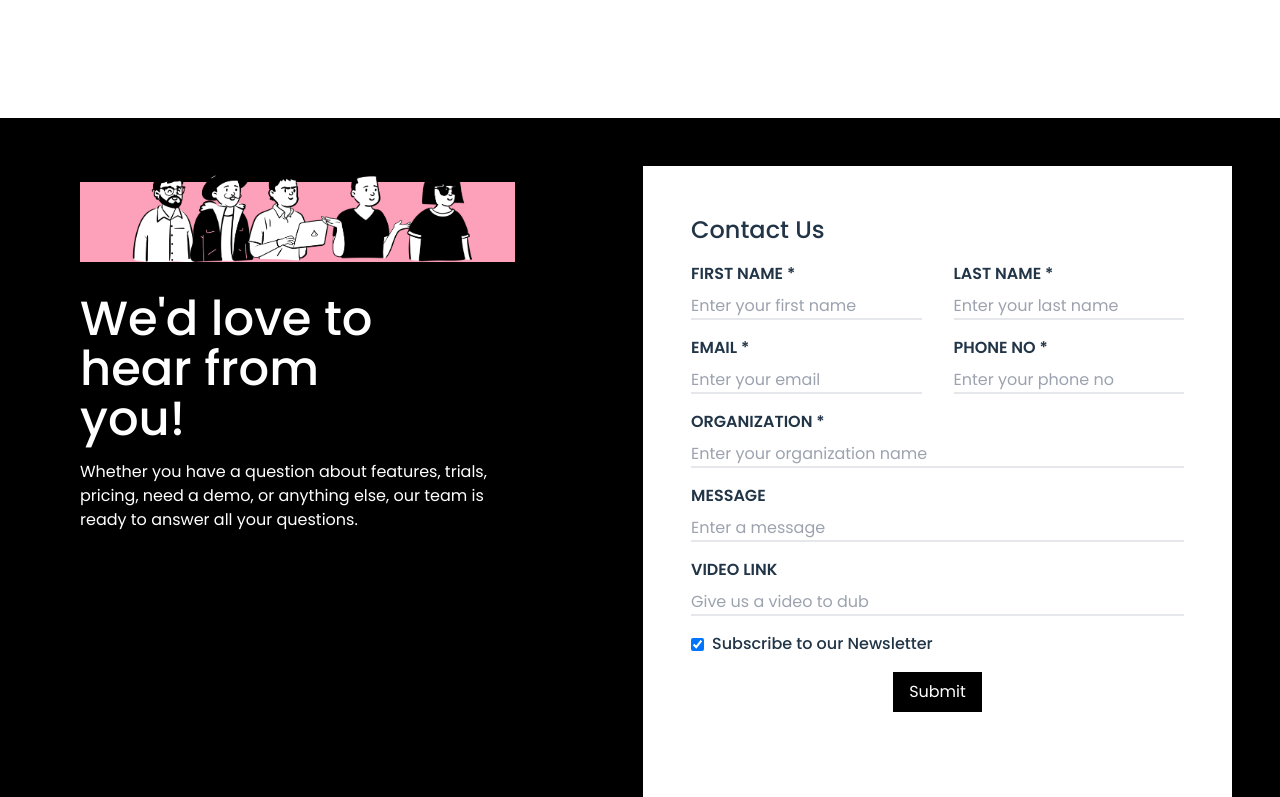
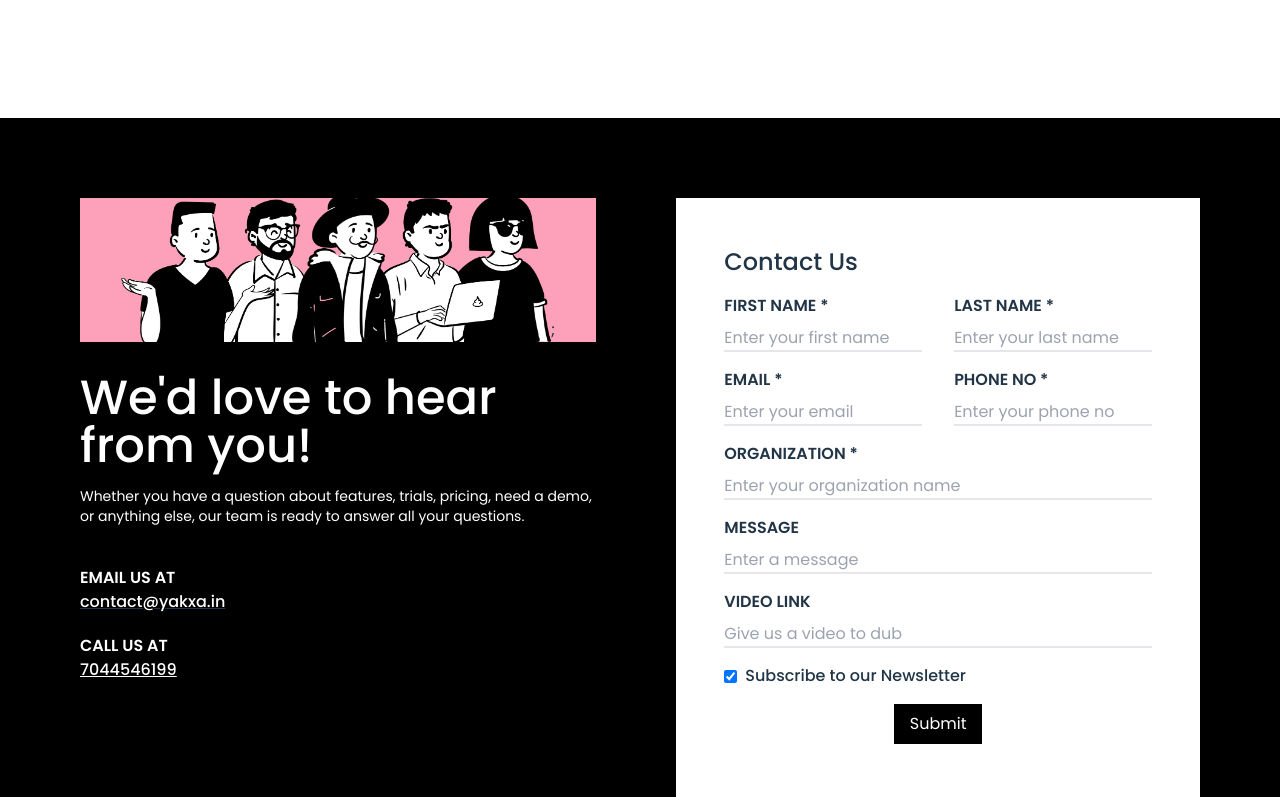
Before and after one commit to yakxaa/yakxa-web, a React (Vite) app: page / in a window 1280 px wide. Shown: the part 5043-5840 px from the top of the page. Built offline with nearby package versions, Linux system fonts and the light colour scheme; what ps-scrollbar-tailwind would draw is missing.

Commit message:
fix: contact-us

```diff
--- a/src/layouts/contact.jsx
+++ b/src/layouts/contact.jsx
@@ -1,26 +1,27 @@
 import { Formik, Form, Field, ErrorMessage } from "formik";
 import * as Yup from "yup";
-import { ToastContainer, toast } from 'react-toastify';
-import 'react-toastify/dist/ReactToastify.css';
-import axios from 'axios';
-
-
+import { ToastContainer, toast } from "react-toastify";
+import "react-toastify/dist/ReactToastify.css";
+import axios from "axios";
 
 function InputField(props) {
   return (
-    <div className="flex flex-col items-start max-md:py-4">
-      <label htmlFor={props.id} className="font-semibold mb-2">
+    <div className='flex flex-col items-start max-md:py-4'>
+      <label htmlFor={props.id} className='font-semibold mb-2'>
         {props.label.toUpperCase()}
       </label>
-      <Field type={props.type}
+      <Field
+        type={props.type}
         name={props.id}
         id={props.id}
         placeholder={props.placeholder}
-        className={` border-b-2 focus:outline-0 w-full focus:border-b-2 focus:border-black leading-6 ${(props.err ? "border-red-400" : "")}`} />
+        className={` border-b-2 focus:outline-0 w-full focus:border-b-2 focus:border-black leading-6 ${
+          props.err ? "border-red-400" : ""
+        }`}
+      />
 
-      <div className={(props.err) ? "text-red-400 text-xs" : "hidden"} >
-
-        <ErrorMessage name={props.id} component="span" />
+      <div className={props.err ? "text-red-400 text-xs" : "hidden"}>
+        <ErrorMessage name={props.id} component='span' />
       </div>
 
       {/* <input
@@ -33,21 +34,36 @@ function InputField(props) {
   );
 }
 
-const contactUsSchema = Yup.object().shape(
-  {
-    first_name: Yup.string().min(3, "Too short - Minium 3 characters").max(25, "Too large - Maximum 25 characters").required("First Name is required"),
-    last_name: Yup.string().min(3, "Too short - Minium 3 characters").max(25, "Too large - Maximum 25 characters").required("Last Name is required"),
-    email: Yup.string().email("Enter a valid email").required("email is required"),
-    phone: Yup.string().matches(/^(\+?\d{0,4})?\s?-?\s?(\(?\d{3}\)?)\s?-?\s?(\(?\d{3}\)?)\s?-?\s?(\(?\d{4}\)?)?$/, "Enter a valid phone Number").required("Enter a phone no."),
-    organization_name: Yup.string().min(3, "Too short - Minium 3 characters").max(50, "Too large - Maximum 50 characters").required("Organisation is required"),
-    message: Yup.string().max(1000, "Too large - Maximum 1000 characters").nullable(),
+const contactUsSchema = Yup.object().shape({
+  first_name: Yup.string()
+    .min(3, "Too short - Minimum 3 characters")
+    .max(25, "Too large - Maximum 25 characters")
+    .required("First Name is required"),
+  last_name: Yup.string()
+    .min(3, "Too short - Minimum 3 characters")
+    .max(25, "Too large - Maximum 25 characters")
+    .required("Last Name is required"),
+  email: Yup.string()
+    .email("Enter a valid email")
+    .required("email is required"),
+  phone: Yup.string()
+    .matches(
+      /^(\+?\d{0,4})?\s?-?\s?(\(?\d{3}\)?)\s?-?\s?(\(?\d{3}\)?)\s?-?\s?(\(?\d{4}\)?)?$/,
+      "Enter a valid phone Number"
+    )
+    .required("Enter a phone no."),
+  organization_name: Yup.string()
+    .min(3, "Too short - Minimum 3 characters")
+    .max(50, "Too large - Maximum 50 characters")
+    .required("Organisation is required"),
+  message: Yup.string()
+    .max(1000, "Too large - Maximum 1000 characters")
+    .nullable(),
   video_link: Yup.string().url("Enter a valid URL").nullable(),
   newsletter: Yup.boolean(),
-  }
-)
+});
 
 const ContactForm = (props) => {
-
   const initialValues = {
     first_name: "",
     last_name: "",
@@ -57,131 +73,170 @@ const ContactForm = (props) => {
     message: "",
     video_link: "",
     newsletter: true,
-  }
+  };
 
   const submitForm = async (values) => {
-    const baseUrl = import.meta.env.VITE_BE_BASE_URL
+    const baseUrl = import.meta.env.VITE_BE_BASE_URL;
 
-    const { first_name, last_name, email, organization_name, message, video_link, phone } = values
+    const {
+      first_name,
+      last_name,
+      email,
+      organization_name,
+      message,
+      video_link,
+      phone,
+    } = values;
 
     try {
+      var prom = [
+        axios.post(
+          baseUrl + "lead",
+          {
+            first_name,
+            last_name,
+            email,
+            organization_name,
+            message,
+            video_link,
+            phone,
+          },
+          {
+            headers: {
+              "Content-Type": "application/json; charset=utf-8",
+            },
+          }
+        ),
+      ];
 
-      var prom = [
-           axios.post(baseUrl + "lead", { first_name, last_name, email, organization_name, message, video_link, phone }, {
+      if (values.newsletter)
+        prom.push(
+          axios.post(
+            baseUrl + "newsletter/user",
+            { email: values.email },
+            {
               headers: {
-          "Content-Type": "application/json; charset=utf-8"
+                "Content-Type": "application/json; charset=utf-8",
+              },
             }
-      }),
-        ]
+          )
+        );
 
-      if(values.newsletter)
-        prom.push(axios.post(baseUrl + "newsletter/user", {email: values.email}, {
-          headers: {
-            "Content-Type": "application/json; charset=utf-8"
+      const responses = await Promise.all(prom);
+
+      if (
+        responses[0].status === 201 &&
+        (responses[1] ? responses[1].status === 200 : true)
+      )
+        toast("Submitted Successfully");
+      else toast("Error occured");
+    } catch (error) {
+      console.log(error);
+      toast("An error occured");
     }
-        }),)
-
-      const responses = await Promise.all(
-        prom
-      )
-
-
-
-      if (responses[0].status === 201 && ((responses[1]) ? (responses[1].status === 200) : true))
-        toast("Submitted Successfully")
-      else
-        toast("Error occured")
-
-    } catch (error) {
-      console.log(error)
-      toast("An error occured")
-    }
-  }
+  };
   return (
-    <div className="md:basis-1/2 bg-white mx-4 my-8 p-4 md:m-12 md:p-12">
+    <div className='md:basis-1/2 bg-white px-6 py-8 mt-5 md:mt-0 md:p-12'>
       <Formik
         initialValues={initialValues}
         validationSchema={contactUsSchema}
-        onSubmit={submitForm}
-      >
-        {formik => {
-          const { handleChange, values, errors, touched, isValid, dirty } = formik;
-          return <Form>
-            <div className=" md:grid grid-cols-2 grid-rows-auto gap-y-4 gap-x-8">
-              <p className="text-left font-medium text-2xl col-start-1 col-end-3">
+        onSubmit={submitForm}>
+        {(formik) => {
+          const { handleChange, values, errors, touched, isValid, dirty } =
+            formik;
+          return (
+            <Form>
+              <div className=' md:grid grid-cols-2 grid-rows-auto gap-y-4 gap-x-8'>
+                <p className='text-left font-medium text-2xl col-start-1 col-end-3'>
                   Contact Us
                 </p>
                 <InputField
-                id="first_name"
-                label="First Name *"
-                placeholder="Enter your first name"
-                err={(errors && errors.first_name && touched.first_name)}
+                  id='first_name'
+                  label='First Name *'
+                  placeholder='Enter your first name'
+                  err={errors && errors.first_name && touched.first_name}
                 />
                 <InputField
-                id="last_name"
-                label="Last Name *"
-                placeholder="Enter your last name"
-                err={(errors && errors.last_name && touched.last_name)}
+                  id='last_name'
+                  label='Last Name *'
+                  placeholder='Enter your last name'
+                  err={errors && errors.last_name && touched.last_name}
                 />
 
-              <InputField id="email" label="Email *" placeholder="Enter your email" err={(errors && errors.email && touched.email)} />
                 <InputField
-                id="phone"
-                label="Phone no *"
-                placeholder="Enter your phone no"
-                err={(errors && errors.phone && touched.phone)}
+                  id='email'
+                  label='Email *'
+                  placeholder='Enter your email'
+                  err={errors && errors.email && touched.email}
                 />
-              <div className="col-start-1 col-end-3">
                 <InputField
-                  id="organization_name"
-                  label="organization *"
-                  placeholder="Enter your organization name"
-                  err={(errors && errors.organization_name && touched.organization_name)}
+                  id='phone'
+                  label='Phone no *'
+                  placeholder='Enter your phone no'
+                  err={errors && errors.phone && touched.phone}
+                />
+                <div className='col-start-1 col-end-3'>
+                  <InputField
+                    id='organization_name'
+                    label='organization *'
+                    placeholder='Enter your organization name'
+                    err={
+                      errors &&
+                      errors.organization_name &&
+                      touched.organization_name
+                    }
                   />
                 </div>
 
-              <div className="col-start-1 col-end-3">
-                <InputField id="message" label="message" placeholder="Enter a message" err={(errors && errors.message && touched.message)} />
-              </div>
-              <div className="col-start-1 col-end-3">
+                <div className='col-start-1 col-end-3'>
                   <InputField
-                  id="video_link"
-                  label="Video Link"
-                  placeholder="Give us a video to dub"
-                  err={(errors && errors.video_link && touched.video_link && touched.video_link)}
+                    id='message'
+                    label='message'
+                    placeholder='Enter a message'
+                    err={errors && errors.message && touched.message}
                   />
                 </div>
-              <div className="col-start-1 col-end-3 flex flex-rows justify-start items-center max-md:py-4">
+                <div className='col-start-1 col-end-3'>
+                  <InputField
+                    id='video_link'
+                    label='Video Link'
+                    placeholder='Give us a video to dub'
+                    err={
+                      errors &&
+                      errors.video_link &&
+                      touched.video_link &&
+                      touched.video_link
+                    }
+                  />
+                </div>
+                <div className='col-start-1 col-end-3 flex flex-rows justify-start items-center max-md:py-4'>
                   <input
-                  type="checkbox"
-                  value="newsletter"
-                  id="newsletter"
-                  className="text-red-600"
+                    type='checkbox'
+                    value='newsletter'
+                    id='newsletter'
+                    className='text-red-600'
                     defaultChecked={values.newsletter}
                     onChange={handleChange}
-
                   />
-                <label htmlFor="newsletter" className=" font-medium ml-2">
+                  <label htmlFor='newsletter' className=' font-medium ml-2'>
                     Subscribe to our Newsletter
                   </label>
                 </div>
-              <div className="col-start-1 col-end-3">
+                <div className='col-start-1 col-end-3'>
                   <input
-                  type="submit"
-                  value="Submit"
-                  className="bg-black text-white py-2 px-4"
+                    type='submit'
+                    value='Submit'
+                    className='bg-black text-white py-2 px-4'
                   />
                 </div>
               </div>
             </Form>
+          );
         }}
-
       </Formik>
     </div>
   );
-}
-
-
+};
 
 const images = [
   "assets/deep.png",
@@ -190,30 +245,57 @@ const images = [
   "assets/vineet.png",
   "assets/srishti.png",
 ];
+const bannerImg = "src/assets/contact-us.png";
 
 function Contact(props) {
   return (
-    <div className="bg-black w-full min-h-screen  flex flex-col md:flex-row" id="contact">
+    <div
+      className='bg-black px-8 md:px-20 w-full min-h-screen py-8 md:py-20 flex flex-col md:flex-row'
+      id='contact'>
       <ToastContainer />
-      <div className="md:basis-1/2 px-8 pt-4  md:pl-20 md:pt-12 md:pr-20">
-        <div className="relative w-full h-24">
-          <div className="bg-[#FDA0B9] w-full h-20 absolute z-10 bottom-0"></div>
-          <div className="w-full h-24 flex flex-row items-end justify-center absolute z-20">
-
-            {images.map((link) => { return <img src={link} className="h-full -mr-2"></img> })}
-
-
+      <div className='md:basis-1/2 pt-4  md:mr-20 md:pt-12 justify-between'>
+        <div>
+          <div className='relative w-full h-24'>
+            <div className='bg-[#FDA0B9] w-full h-24 md:h-36 absolute z-10 bottom-0'></div>
+            <div className='w-full h-24 flex flex-row items-end justify-center absolute z-20'>
+              <img src={bannerImg} className='w-5/6 '></img>;
             </div>
           </div>
-        <p className="text-white text-left text-5xl pt-8 md:pr-20 font-medium leading-[50px]">
+          <p className='text-white text-left text-3xl md:text-5xl pt-8 md:pr-20 font-medium leading-[50px]'>
             We'd love to hear from you!
           </p>
-        <p className="text-white text-left pt-4">
+          <p className='text-white text-sm md:text-md text-left pt-4'>
             Whether you have a question about features, trials, pricing, need a
             demo, or anything else, our team is ready to answer all your
             questions.
           </p>
         </div>
+        <div className='md:basis-1/2 flex flex-row md:flex-col justify-between my-5'>
+          <div className='mt-5'>
+            <p className='text-white text-left font-semibold'>EMAIL US AT</p>
+            <p className='text-left font-normal underline'>
+              <address>
+                <a
+                  href='mailto:srishti.chaurasia123@gmail.com'
+                  className='text-white'>
+                  contact@yakxa.in
+                </a>
+              </address>
+            </p>
+          </div>
+          <div className='mt-5'>
+            <p className='text-white text-left font-semibold'>CALL US AT</p>
+            <p className='text-left font-normal underline'>
+              <a
+                href='mailto:srishti.chaurasia123@gmail.com'
+                className='text-white'>
+                7044546199
+              </a>
+            </p>
+          </div>
+        </div>
+      </div>
+
       <ContactForm />
     </div>
   );
```
Also changed, not shown: src/assets/contact-us.png (added). Lines whose indentation alone changed are shown as unchanged.
